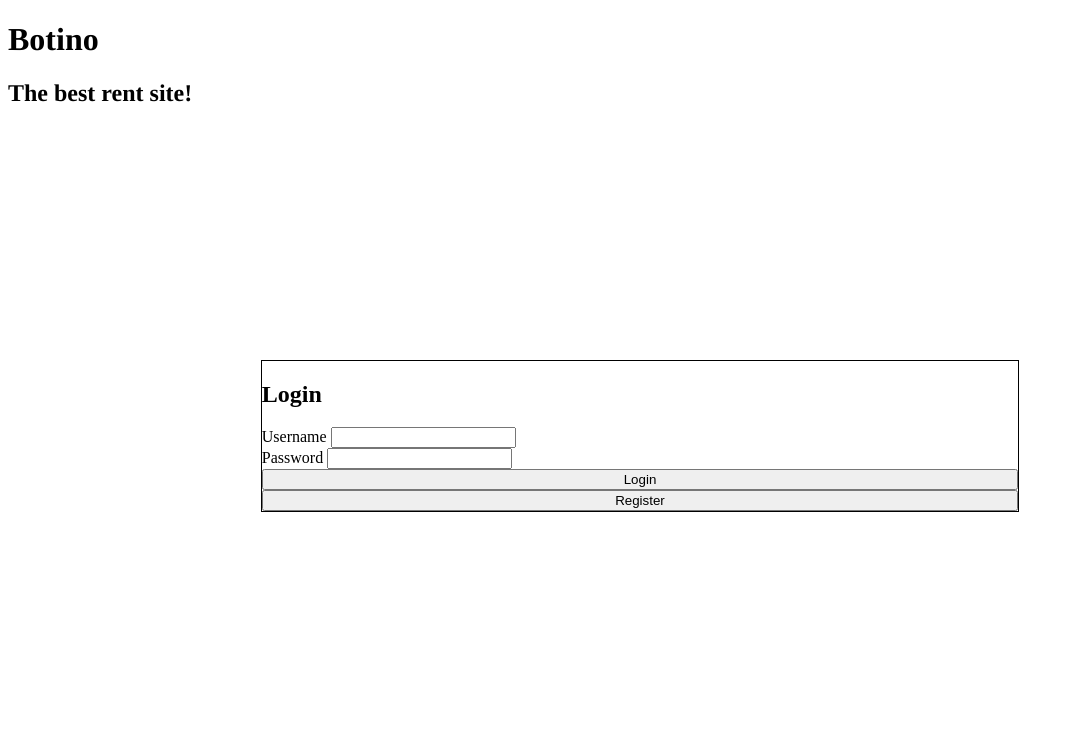
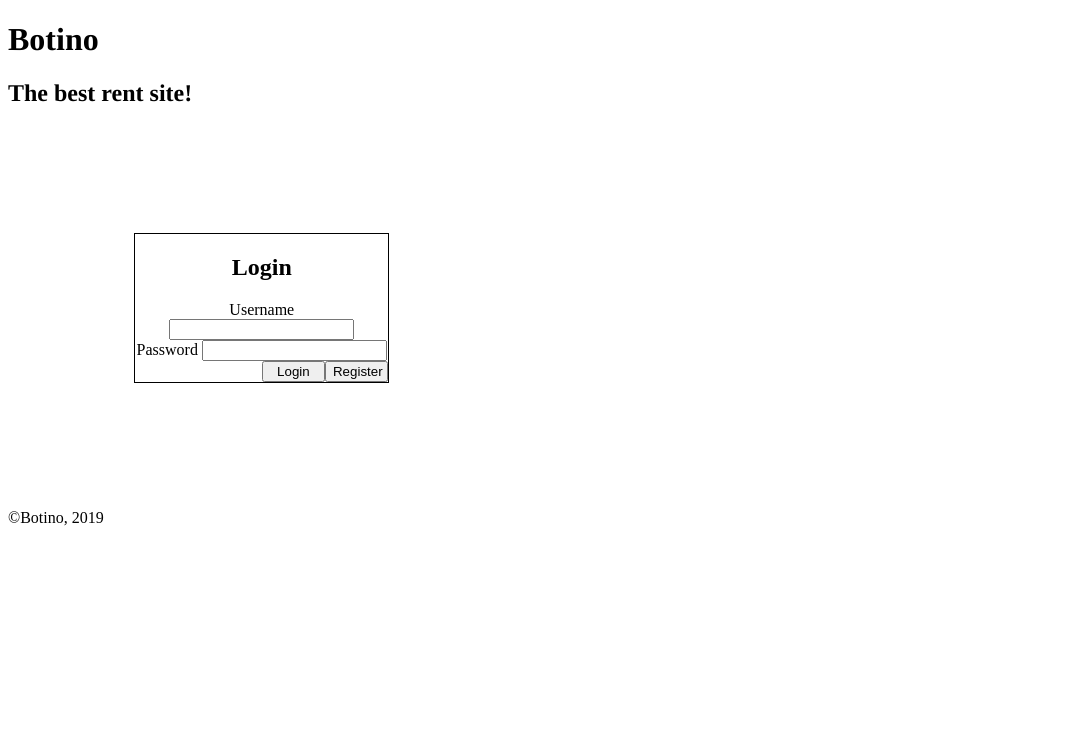
Before and after one commit to daviddinis/LTW-FEUP-PROJ, a PHP site: page /login.html in a window 1280 px wide. Shown: the top 752 px of the page, without its empty margins (0-1074 px from the left). Run offline with PHP 8.4, Linux system fonts and the light colour scheme.

Commit message:
navigation sheme

```diff
--- a/layout.css
+++ b/layout.css
@@ -1,13 +1,34 @@
 #login{
-    margin:  20%;
+    margin:  10%;
     border: solid;
     border-width: thin;
     border-color: black;
     display: flex;
     flex-direction: column;
+    max-width: 20%;
+    align-content: center;
+}
+
+form>button{
+    max-width: 20em;
+    align-self: auto;
 }
 
 #login>form{
-    display: flex;
+    display: grid;
     flex-direction: column;
+    grid-template-columns: 50% 25% 25%;
 }
+
+
+form>label{
+    grid-column: 1/4;
+}
+
+#loginbutton{
+    grid-column: 2/3;
+}
+
+#registerbutton{
+    grid-column: 3/4;
+}
--- a/login.html
+++ b/login.html
@@ -22,8 +22,9 @@
                 <label>
                     Password <input type="text" name="password">
                 </label>
-                <button>Login</button>
-                <button>Register</button>
+
+                <button id="loginbutton">Login</button>
+                <button id="registerbutton">Register</button>
             </form>
         </section>
         <footer>
--- a/style.css
+++ b/style.css
@@ -7,4 +7,7 @@ header *{
 
 #login{
     text-decoration: none;
+    text-align: center;
+    align-content: center;
+    padding: 0em;
 }
```
Also changed, not shown: 2 other files.
